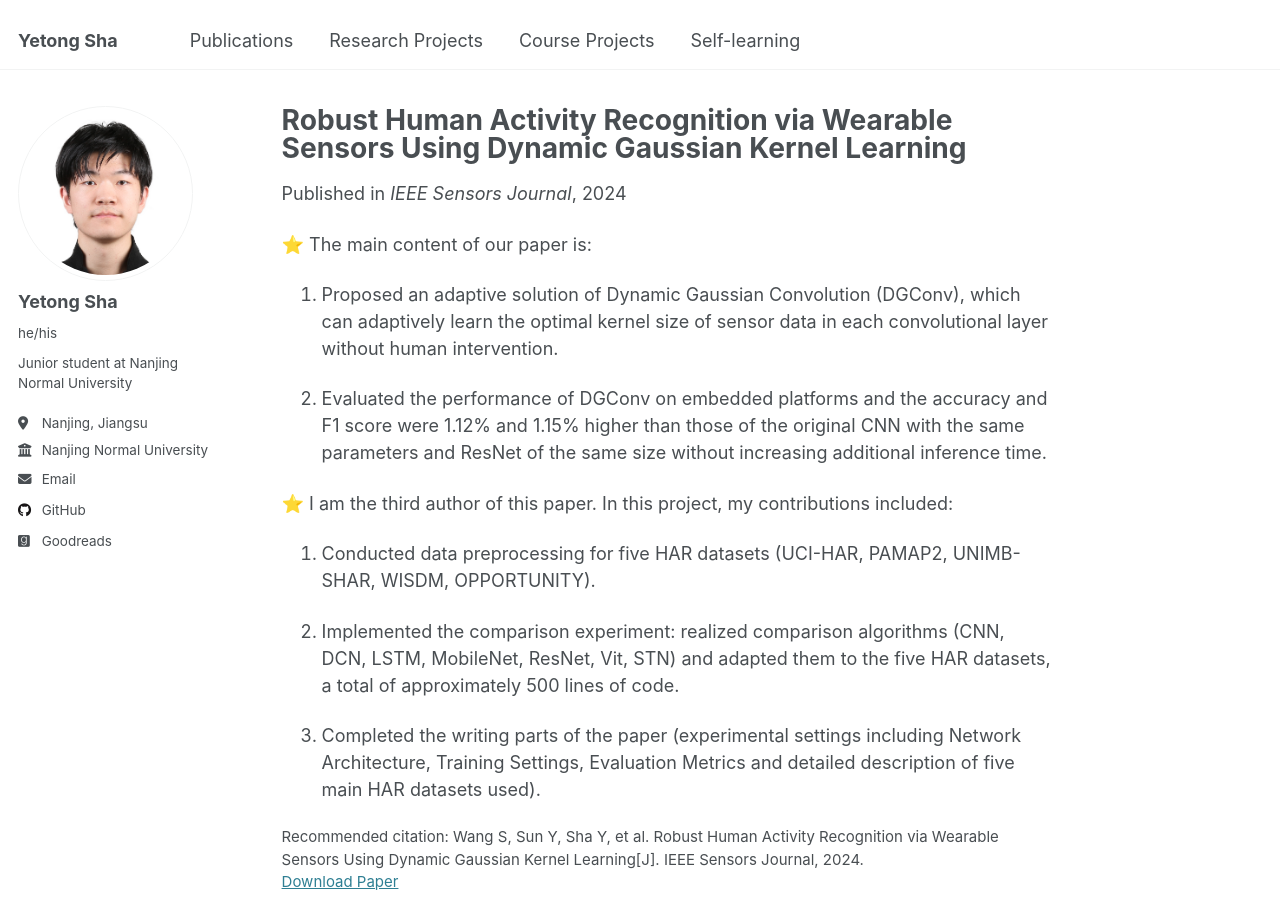
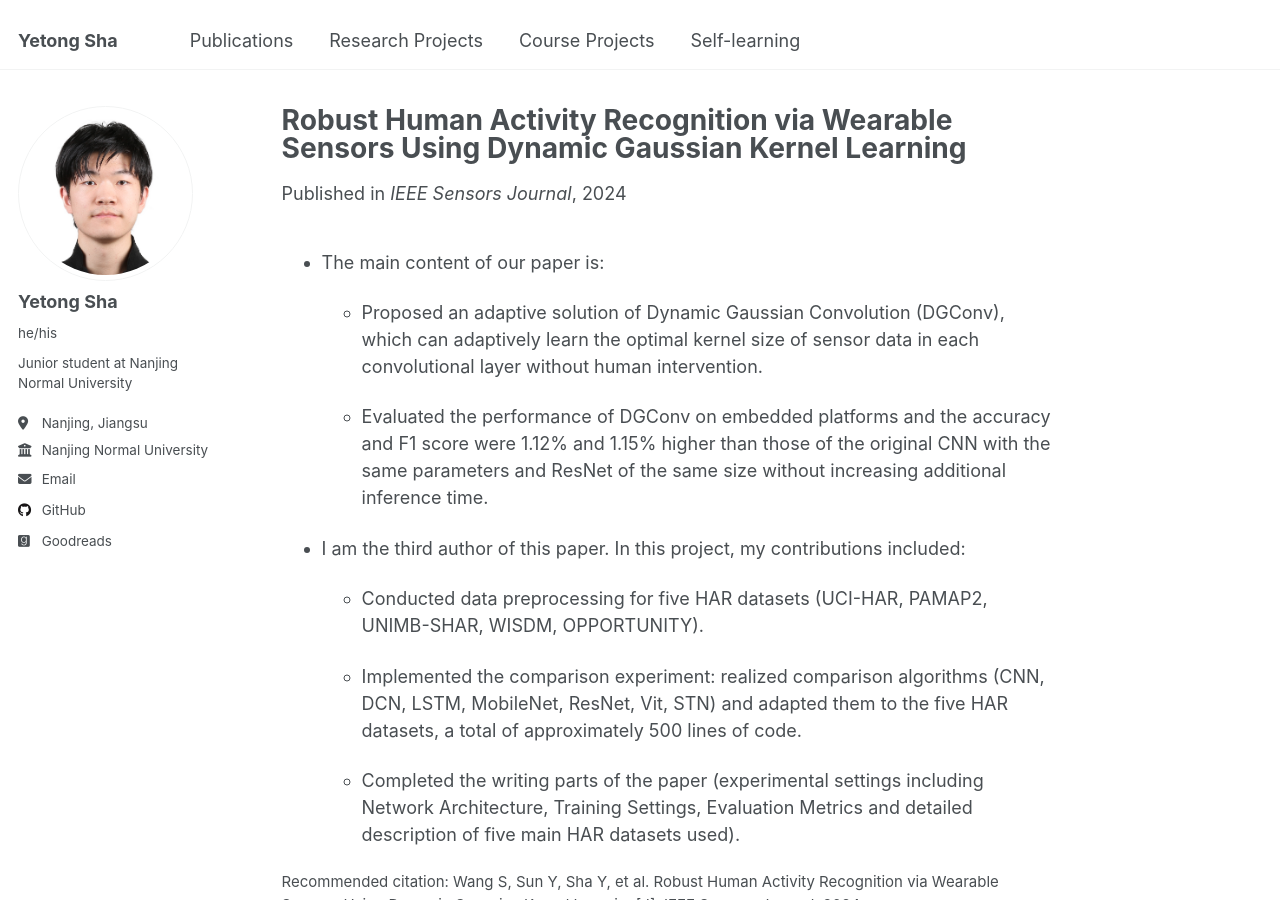
Before and after one commit to aautomataa/aautomataa.github.io, a Jekyll site: the page built from _publications/2024-03-15-paper1.md, in a window 1280 px wide and 900 px high. Built offline with Jekyll 4.4.1, drawn with Linux system fonts in a browser that asks for light colours; part of the change alters nothing that is shown.

Commit message:
Update files

```diff
--- a/_publications/2024-03-15-paper1.md
+++ b/_publications/2024-03-15-paper1.md
@@ -12,16 +12,16 @@ paperurl: 'https://ieeexplore.ieee.org/abstract/document/10413952'
 citation: 'Wang S, Sun Y, Sha Y, et al. Robust Human Activity Recognition via Wearable Sensors Using Dynamic Gaussian Kernel Learning[J]. IEEE Sensors Journal, 2024.'
 ---
 
-⭐ The main content of our paper is:
+* The main content of our paper is:
 
-  1. Proposed an adaptive solution of Dynamic Gaussian Convolution (DGConv), which can adaptively learn the optimal kernel size of sensor data in each convolutional layer without human intervention.
+  * Proposed an adaptive solution of Dynamic Gaussian Convolution (DGConv), which can adaptively learn the optimal kernel size of sensor data in each convolutional layer without human intervention.
 
-  2. Evaluated the performance of DGConv on embedded platforms and the accuracy and F1 score were 1.12% and 1.15% higher than those of the original CNN with the same parameters and ResNet of the same size without increasing additional inference time.
+  * Evaluated the performance of DGConv on embedded platforms and the accuracy and F1 score were 1.12% and 1.15% higher than those of the original CNN with the same parameters and ResNet of the same size without increasing additional inference time.
 
-⭐ I am the third author of this paper. In this project, my contributions included:
+* I am the third author of this paper. In this project, my contributions included:
 
-  1. Conducted data preprocessing for five HAR datasets (UCI-HAR, PAMAP2, UNIMB-SHAR, WISDM, OPPORTUNITY).
+  * Conducted data preprocessing for five HAR datasets (UCI-HAR, PAMAP2, UNIMB-SHAR, WISDM, OPPORTUNITY).
 
-  2. Implemented the comparison experiment: realized comparison algorithms (CNN, DCN, LSTM, MobileNet, ResNet, Vit, STN) and adapted them to the five HAR datasets, a total of approximately 500 lines of code.
+  * Implemented the comparison experiment: realized comparison algorithms (CNN, DCN, LSTM, MobileNet, ResNet, Vit, STN) and adapted them to the five HAR datasets, a total of approximately 500 lines of code.
 
-  3. Completed the writing parts of the paper (experimental settings including Network Architecture, Training Settings, Evaluation Metrics and detailed description of five main HAR datasets used).
+  * Completed the writing parts of the paper (experimental settings including Network Architecture, Training Settings, Evaluation Metrics and detailed description of five main HAR datasets used).
```
Also changed, not shown: _courseprojects/course.md (added), _researchprojects/research.md (added).
